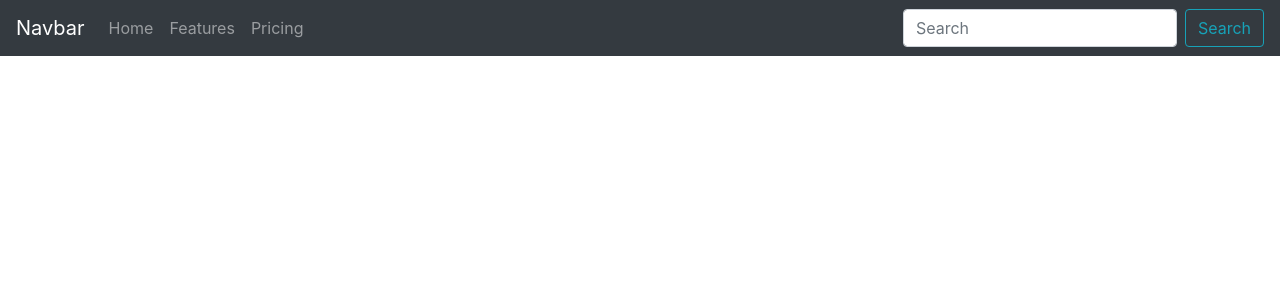
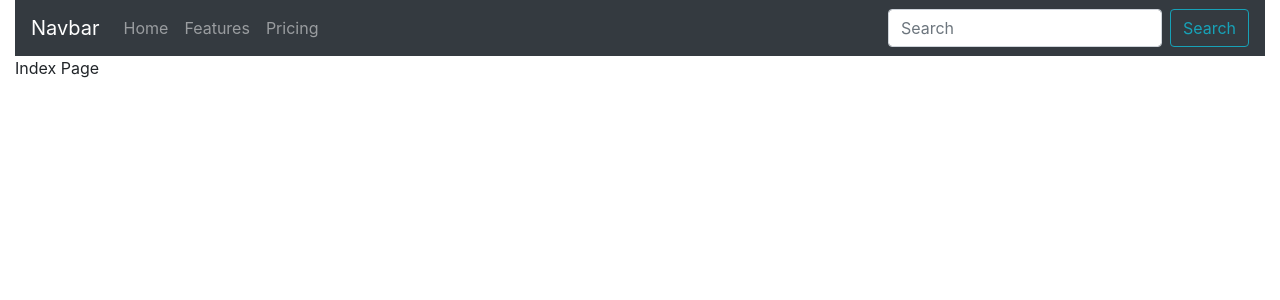
Before and after one commit to kingduy119/MyNextjs, a Next.js app: page / in a window 1280 px wide. Shown: the top 300 px of the page. Built offline with nearby package versions, Linux system fonts and the light colour scheme.

Commit message:
+ add components/layout

```diff
--- /dev/null
+++ b/components/layout/index.js
@@ -0,0 +1,30 @@
+import React from 'react';
+
+import { Container, Row, Col } from 'react-bootstrap';
+
+import Navigation from '../navbar';
+
+
+class Layout extends React.Component {
+    render() {
+        const { children } = this.props;
+
+        return (
+            <Container fluid>
+                <Row>
+                    <Col>
+                        <Navigation />
+                    </Col>
+                </Row>
+
+                <Row>
+                    <Col>
+                        {children}
+                    </Col>
+                </Row>
+            </Container>
+        );
+    }
+}
+
+export default Layout;
--- a/components/navbar/index.js
+++ b/components/navbar/index.js
@@ -1 +1,22 @@
 import React from 'react';
+
+import { Navbar, Nav, Form, FormControl, Button } from 'react-bootstrap';
+
+function Navigation() {
+    return (
+        <Navbar bg="dark" variant="dark">
+            <Navbar.Brand href="#home">Navbar</Navbar.Brand>
+            <Nav className="mr-auto">
+                <Nav.Link href="#home">Home</Nav.Link>
+                <Nav.Link href="#features">Features</Nav.Link>
+                <Nav.Link href="#pricing">Pricing</Nav.Link>
+            </Nav>
+            <Form inline>
+                <FormControl type="text" placeholder="Search" className="mr-sm-2" />
+                <Button variant="outline-info">Search</Button>
+            </Form>
+        </Navbar>
+    );
+}
+
+export default Navigation;
--- a/package.json
+++ b/package.json
@@ -12,6 +12,7 @@
     "dependencies": {
         "bootstrap": "^4.4.1",
         "next": "^9.3.5",
+        "node-fetch": "^2.6.0",
         "prop-types": "^15.7.2",
         "react": "^16.13.1",
         "react-bootstrap": "^1.0.1",
--- a/pages/index.js
+++ b/pages/index.js
@@ -1,24 +1,13 @@
 import React from 'react';
 
-import { Navbar, Nav, Form, FormControl, Button } from 'react-bootstrap';
+import Layout from '../components/layout';
 
 class Index extends React.Component {
   render() {
     return (
-      <>
-        <Navbar bg="dark" variant="dark">
-          <Navbar.Brand href="#home">Navbar</Navbar.Brand>
-          <Nav className="mr-auto">
-            <Nav.Link href="#home">Home</Nav.Link>
-            <Nav.Link href="#features">Features</Nav.Link>
-            <Nav.Link href="#pricing">Pricing</Nav.Link>
-          </Nav>
-          <Form inline>
-            <FormControl type="text" placeholder="Search" className="mr-sm-2" />
-            <Button variant="outline-info">Search</Button>
-          </Form>
-        </Navbar>
-      </>
+      <Layout>
+        <div>Index Page</div>
+      </Layout>
     );
   }
 }
```
